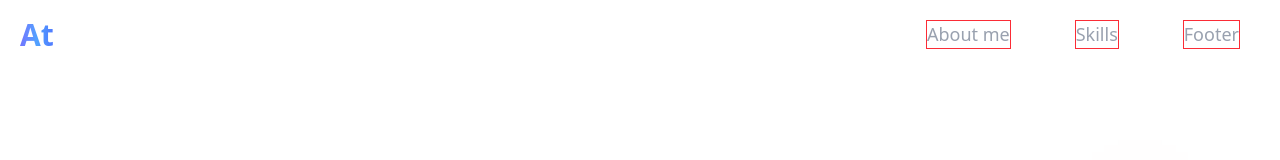
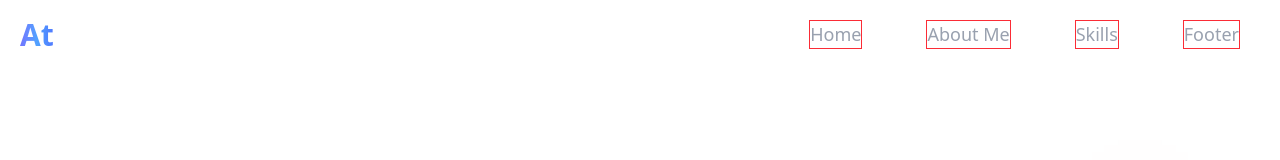
Before and after one commit to andretdev/react-portifolio, a React (Vite) app: page / in a window 1280 px wide. Shown: the top 160 px of the page. Built offline with nearby package versions, Linux system fonts and the light colour scheme.

Commit message:
Updated with nes page section

```diff
--- a/src/section.js
+++ b/src/section.js
@@ -1,7 +1,8 @@
 const sections = [
-    {id:"aboutme", title:'About me'},
-    {id:"skills", title:'Skills'},
-    {id:"footer", title:'Footer'}
-]
+  { id: "home", title: "Home" },
+  { id: "aboutme", title: "About Me" },
+  { id: "skills", title: "Skills" },
+  { id: "footer", title: "Footer" },
+];
 
 export default sections;
```
